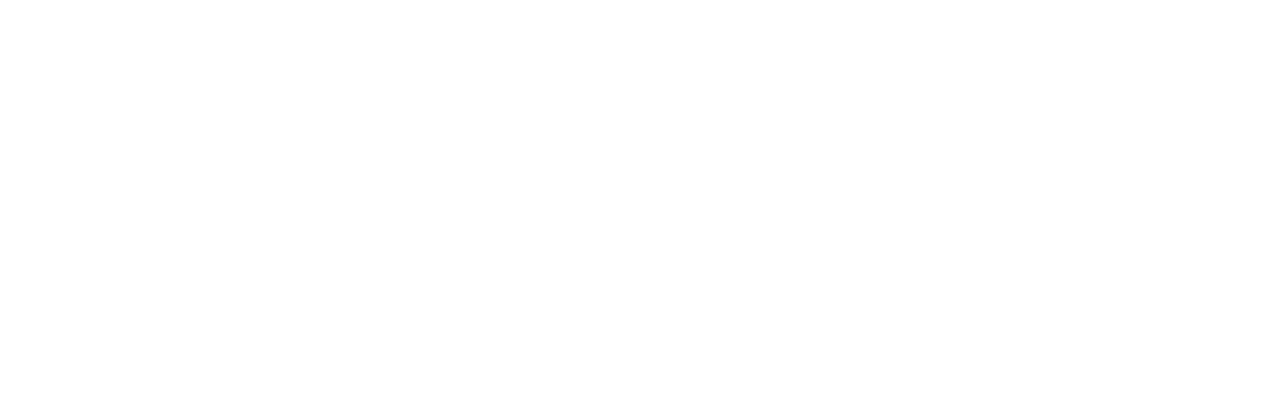
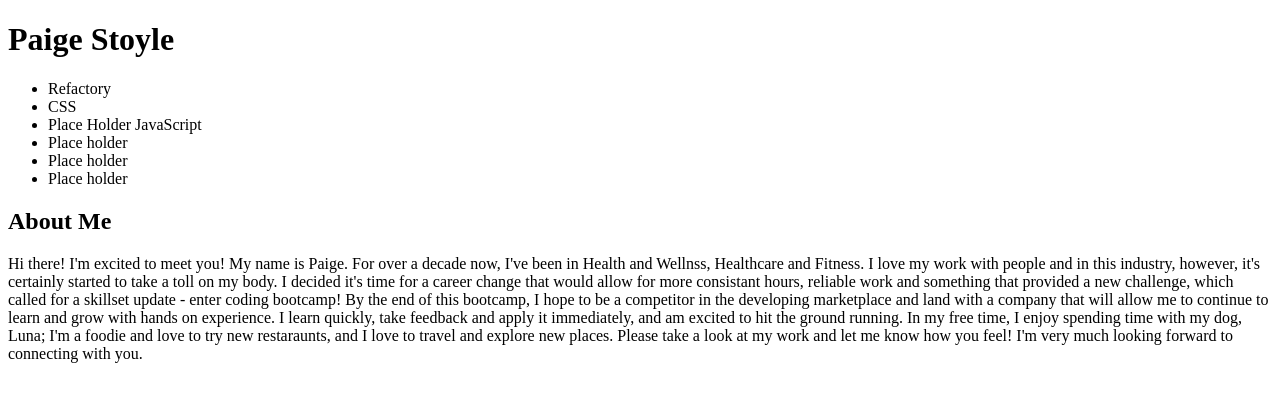
Before and after one commit to pcstoyle/Paiges-Portfolio, a plain HTML site: page index.html in a window 1280 px wide. Drawn offline with Linux system fonts and the light colour scheme.

Commit message:
added about me and photo

```diff
--- a/index.html
+++ b/index.html
@@ -3,9 +3,30 @@
 <head>
     <meta charset="UTF-8">
     <meta name="viewport" content="width=device-width, initial-scale=1.0">
-    <title>Document</title>
+    <title>Paige Stoyle's Portfolio Page</title>
 </head>
+
 <body>
+<Header>
+    <h1>Paige Stoyle</h1>
+        <ul>
+            <li>Refactory</li>
+            <li>CSS</li>
+            <li>Place Holder JavaScript</li>
+            <li>Place holder</li>
+            <li>Place holder</li>
+            <li>Place holder</li>
+        </ul>
+    </Header>
 
+<main>
+    <h2>About Me</h2>
+    <p>Hi there! I'm excited to meet you! My name is Paige. For over a decade now, I've been in Health and Wellnss, Healthcare and Fitness. I love my work with people and in this industry, however, it's certainly started to take a toll on my body. I decided it's time for a career change that would allow for more consistant hours, reliable work and something that provided a new challenge, which called for a skillset update - enter coding bootcamp!
+    By the end of this bootcamp, I hope to be a competitor in the developing marketplace and land with a company that will allow me to continue to learn and grow with hands on experience. I learn quickly, take feedback and apply it immediately, and am excited to hit the ground running.
+    In my free time, I enjoy spending time with my dog, Luna; I'm a foodie and love to try new restaraunts, and I love to travel and explore new places.
+    Please take a look at my work and let me know how you feel! I'm very much looking forward to connecting with you.
+    </p>
+    <a href="./assets/She believed.jpeg" alt="Photo of Paige"></a>
+</main>
 </body>
 </html>
```
Also changed, not shown: 1 other file.
